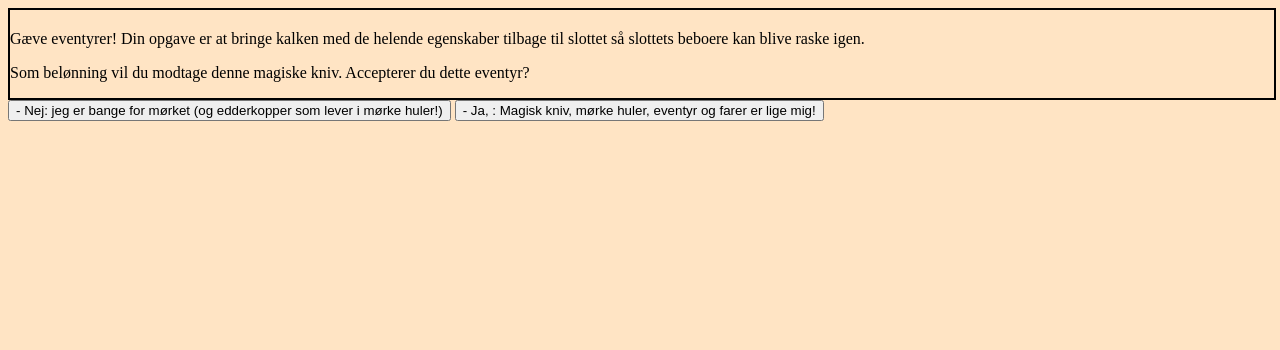
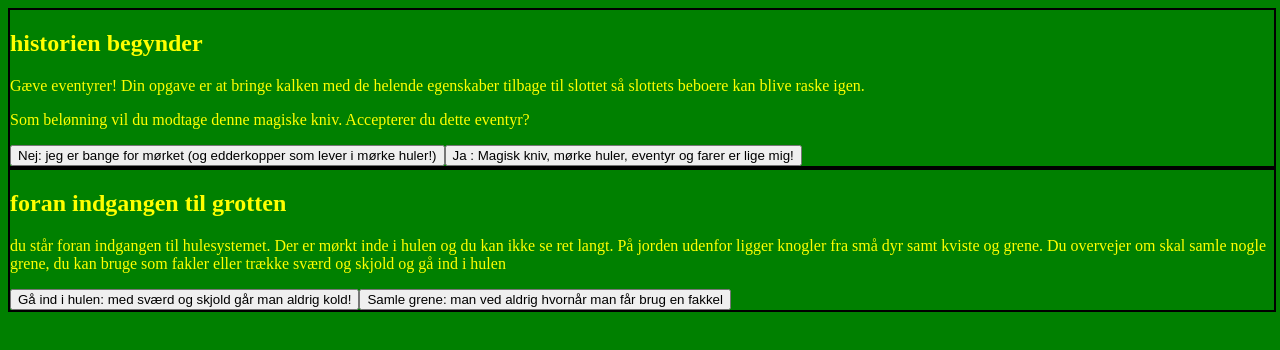
Before and after one commit to Gi5lund/Story, a plain HTML site: page index.html in a window 1280 px wide. Drawn offline with Linux system fonts and the light colour scheme.

Commit message:
showScenefunction

```diff
--- a/index.html
+++ b/index.html
@@ -7,8 +7,9 @@
     <title>Story</title>
 </head>
 <body>
-    <div class="scene">
-        <h2></h2>
+    <main>
+    <!-- <div class="scene">
+        <h2>Historien begynder</h2>
         <div class="text"><p>Gæve eventyrer! Din opgave er at bringe kalken med de helende egenskaber tilbage til slottet så slottets beboere kan blive raske igen.</p>
              <p> Som belønning vil du modtage denne magiske kniv. Accepterer du dette eventyr?</p>
 
@@ -18,7 +19,8 @@
         <button>-	Nej: jeg er bange for mørket (og edderkopper som lever i mørke huler!)</button>
         <button>-	Ja, : Magisk kniv, mørke huler, eventyr og farer er lige mig!</button>
 
-    </div>
+    </div> -->
+</main>
     <script src="script.js"></script>
 </body>
 </html>
--- a/script.js
+++ b/script.js
@@ -2,5 +2,35 @@
 window.addEventListener("load",start)
 function start(){
     console.log("start")
+    showScene(scene1);
+    showScene(scene2);
+}
+const scene1={
+    title: "historien begynder",
+    text: /*html*/`<p>Gæve eventyrer! Din opgave er at bringe kalken med de helende egenskaber tilbage til slottet så slottets beboere kan blive raske igen.</p>
+    <p> Som belønning vil du modtage denne magiske kniv. Accepterer du dette eventyr?</p>`,
+    choices:[
+       "Nej: jeg er bange for mørket (og edderkopper som lever i mørke huler!)",
+       "Ja : Magisk kniv, mørke huler, eventyr og farer er lige mig!"
+    ]};
+    const scene2={
+        title: "foran indgangen til grotten",
+        text: /*html*/`<p> du står foran indgangen til hulesystemet. Der er mørkt inde i hulen og du kan ikke se ret langt. På jorden udenfor ligger knogler fra små dyr samt kviste og grene.
+        Du overvejer om skal samle nogle grene, du kan bruge som fakler eller trække sværd og skjold og gå ind i hulen
+         </p>`,
+        choices:[
+           "Gå ind i hulen: med sværd og skjold går man aldrig kold!",
+           "Samle grene: man ved aldrig hvornår man får brug en fakkel"
+        ]};
+    function showScene(scene){
+        const html=/*htm*/`<div class="scene">
+        <h2>${scene.title}</h2>
+        <div class="text">${scene.text}</div>
+        <div class="choices">
+        ${scene.choices.map((choice,index)=>`<button>${choice}</button>`).join("")}
 
-}
+        </div>
+        </div>`;
+        document.querySelector("main").insertAdjacentHTML("beforeend",html)
+
+    }
--- a/style.css
+++ b/style.css
@@ -1,5 +1,6 @@
 body{
-    background-color: bisque;
+    background-color:green;
+    color: yellow;
 }
 .scene{
 border: 2px solid black;
```
